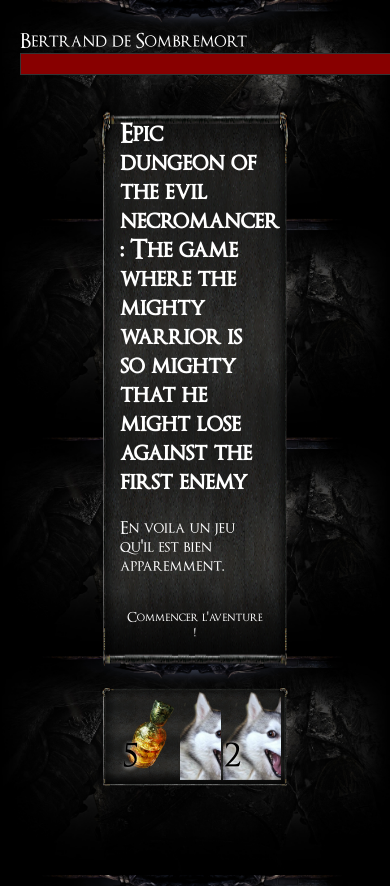
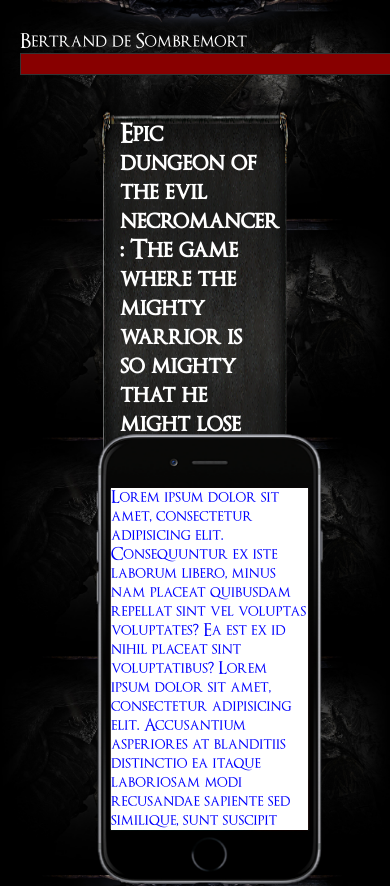
Before and after one commit to LGouttefange/SwordAndSorcery, a plain HTML site: page index.html in a window 390 px wide. Shown: the top 886 px of the page. Drawn offline with Linux system fonts and the light colour scheme.

Commit message:
Ajout du téléphone

```diff
--- a/index.html
+++ b/index.html
@@ -9,6 +9,26 @@
 </head>
 
 <body class="dark-souls">
+
+<div id="telephone">
+    <div class="screen">
+        Lorem ipsum dolor sit amet, consectetur adipisicing elit. Consequuntur ex iste laborum libero, minus nam
+        placeat quibusdam repellat sint vel voluptas voluptates? Ea est ex id nihil placeat sint voluptatibus?
+        Lorem ipsum dolor sit amet, consectetur adipisicing elit. Accusantium asperiores at blanditiis distinctio ea
+        itaque laboriosam modi recusandae sapiente sed similique, sunt suscipit totam voluptas voluptatem!
+        Asperiores cumque explicabo quasi!
+        <p>
+
+            Lorem ipsum dolor sit amet, consectetur adipisicing elit. Consequuntur ex iste laborum libero, minus nam
+            placeat quibusdam repellat sint vel voluptas voluptates? Ea est ex id nihil placeat sint voluptatibus?
+            Lorem ipsum dolor sit amet, consectetur adipisicing elit. Accusantium asperiores at blanditiis distinctio ea
+            itaque laboriosam modi recusandae sapiente sed similique, sunt suscipit totam voluptas voluptatem!
+            Asperiores cumque explicabo quasi!
+
+        </p>
+    </div>
+</div>
+
 <div id="player">
     <span class="name">Bertrand de Sombremort</span>
     <div class="health-bar">
@@ -25,14 +45,16 @@
     En voila un jeu qu'il est bien apparemment.
 
 
-    <button sound="SELECT" >Commencer l'aventure !</button>
+    <button sound="SELECT">Commencer l'aventure !</button>
 </div>
 
 <div class="section">
     <section class="content">
 
         Bienvenue dans le monde joyeux des pokemon ! Avant de commencer, es-tu un garcon ou une fille ?
-        Je suis un<m> garcon</m><f>e fille</f>
+        Je suis un
+        <m> garcon</m>
+        <f>e fille</f>
     </section>
     <div class="interactions">
         <interaction class="toggle" data-action="setPlayerSexToMale">Un garcon</interaction>
@@ -40,7 +62,7 @@
 
     </div>
     <audioplayer name="music">DS-NamelessSong</audioplayer>
-    <button sound="OK" >Se relever</button>
+    <button sound="OK">Se relever</button>
 </div>
 
 
@@ -67,7 +89,7 @@
         <input class="interaction" id="input-real-pseudo" type="text"/>
     </div>
     <action name="updateFalsePseudo"></action>
-    <button sound="OK" >OK</button>
+    <button sound="OK">OK</button>
 </div>
 
 
--- a/style.css
+++ b/style.css
@@ -8,7 +8,7 @@
     src: url("fonts/themes/darksouls/OptimusPrincepsSemiBold.ttf");
 }
 
-html{
+html {
     height: 100vh;
 
 }
@@ -19,7 +19,8 @@ body {
     margin: 0;
     background-image: url("img/themes/desktop/background.jpg");
     background-size: 100% 100%;
-    padding:100px;
+    padding: 100px;
+    overflow: hidden;
 }
 
 h2 {
@@ -170,17 +171,18 @@ body.dark-souls > .section button, body.dark-souls > .section interaction {
 
     font-family: "Dark Souls", "Arial Black", sans-serif;
     background-color: transparent;
-    color:white;
+    color: white;
 }
 
- body.dark-souls > .section input[type="text"] {
+body.dark-souls > .section input[type="text"] {
 
     font-family: "Dark Souls", "Arial Black", sans-serif;
     background-color: transparent;
-    color:white;
+    color: white;
     border: 0;
     border-bottom: 1px solid grey;
 }
+
 body.dark-souls > .section input[type="text"]:focus {
 
     outline: none;
@@ -267,3 +269,42 @@ body.dark-souls > #inventory {
     width: 100%;
     background-color: #880000;
 }
+
+#telephone {
+    background: url("img/themes/desktop/phone.png") no-repeat;
+    -webkit-background-size: 100% 100%;
+    background-size: 100% 100%;
+    position: fixed;
+    right: 0;
+    bottom: -40px;
+    height: 450px;
+    width: 360px;
+}
+
+#telephone > .screen {
+    position: relative;
+    overflow-y: scroll;
+    top: 54px;
+    left: 81px;
+    height: 342px;
+    width: 197px;
+    background: white;
+    color: blue;
+}
+
+#telephone > ::-webkit-scrollbar {
+    width: 10px;
+    background: white;
+    height: 100%;
+}
+
+#telephone > ::-webkit-scrollbar-button {
+    display: none;
+}
+
+#telephone > ::-webkit-scrollbar-thumb {
+    width: 5px;
+    height: 50px;
+    background: #777777;
+    border-radius: 20px;
+}
```
Also changed, not shown: img/themes/desktop/phone.png (added).
